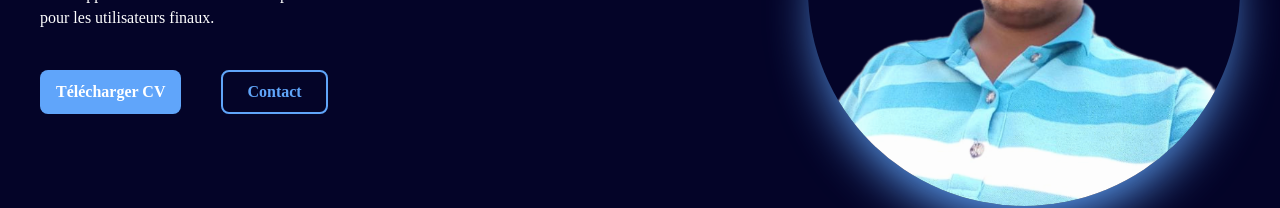
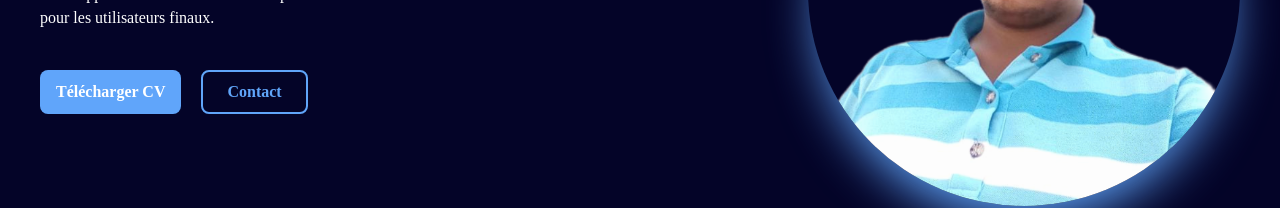
Before and after one commit to elnicolas-787/portfolio, a React (Create React App) app: page / in a window 1280 px wide. Shown: the part 362-570 px from the top of the page. Built offline with nearby package versions, Linux system fonts and the light colour scheme.

Commit message:
Update Home.jsx

```diff
--- a/src/components/Home.jsx
+++ b/src/components/Home.jsx
@@ -31,7 +31,7 @@ function Home() {
                 smooth={true}
                 offset={50}
                 duration={500}
-                className="text-center btn cursor-pointer font-semibold outline-none px-6 py-2 rounded-lg border-2 border-blue-400 text-blue-400 ml-5 hover:border-white hover:text-white transition-all duration-500"
+                className="text-center btn cursor-pointer font-semibold outline-none px-6 py-2 rounded-lg border-2 border-blue-400 text-blue-400 hover:border-white hover:text-white transition-all duration-500"
               >
                 Contact
               </Link>
```
